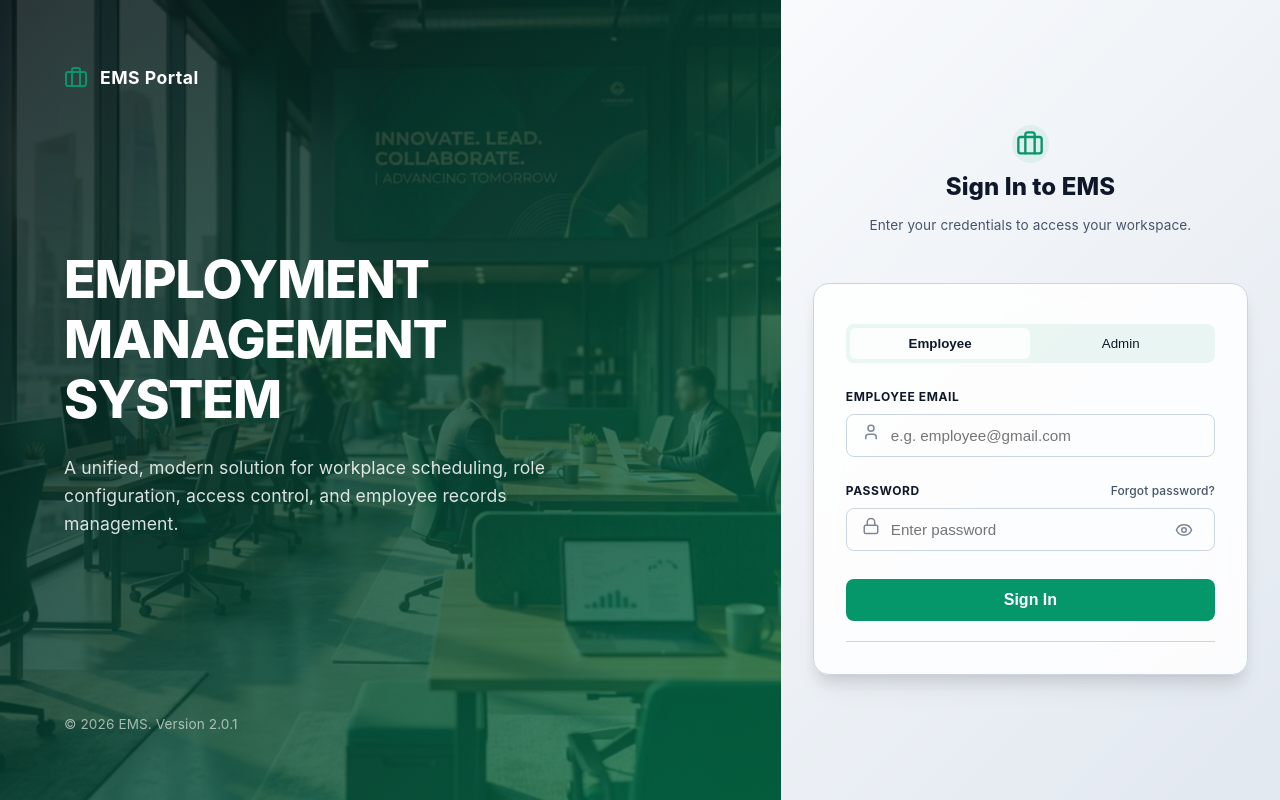
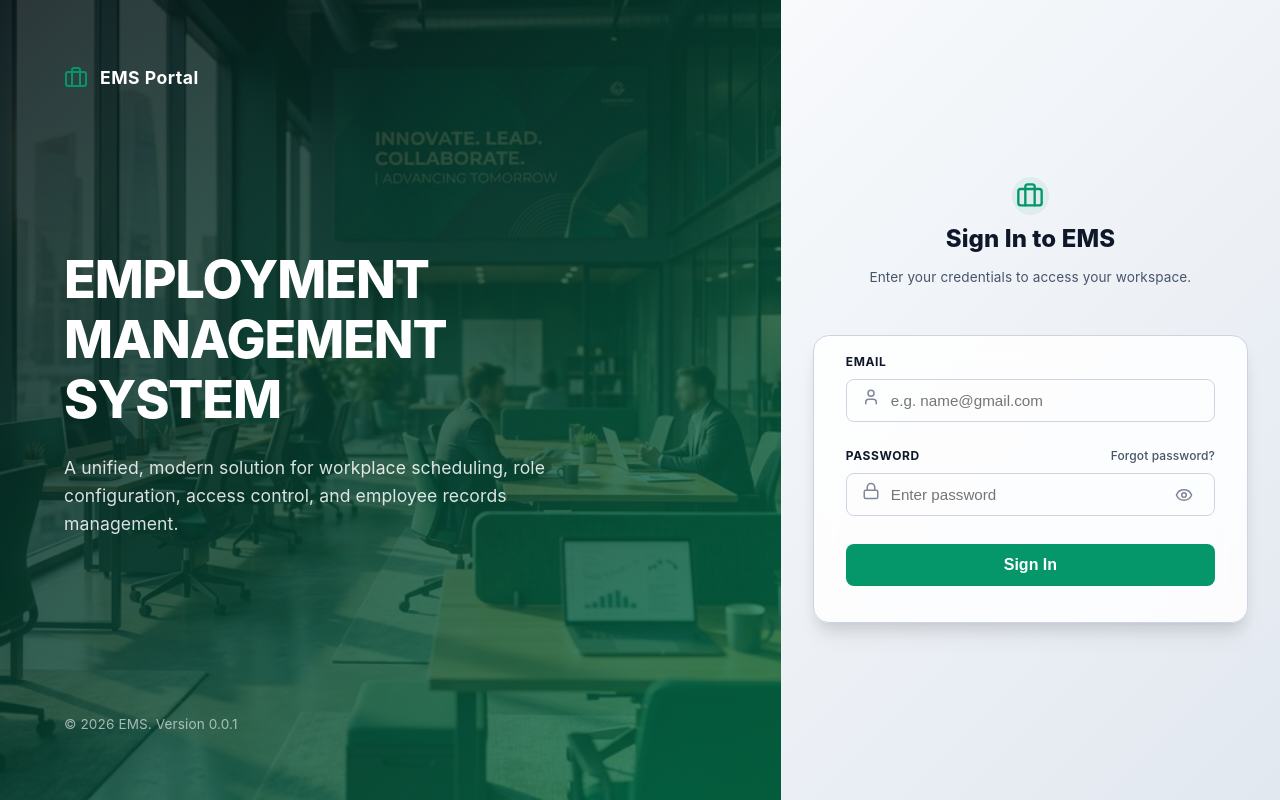
Before and after one commit to ramana1108/EMS-FRONTEND, a React (Vite) app: page / in a window 1280 px wide. Built offline with nearby package versions, Linux system fonts and the light colour scheme.

Commit message:
change in patch work of login.jsx

```diff
--- a/src/pages/Login.jsx
+++ b/src/pages/Login.jsx
@@ -1,9 +1,8 @@
 import React, { useState } from "react";//import react & usestate for s,u
 import { Link, useNavigate } from "react-router-dom";// fornavigation b/w pages
-import { Briefcase, User, Shield, Lock, Eye, EyeOff, CheckCircle, AlertCircle } from "lucide-react";//import the icond from lu...
+import { User, Lock, Eye, EyeOff, CheckCircle, AlertCircle, Briefcase } from "lucide-react";//import the icond from lu...
 
 function Login() {//login fn
-    const [role, setRole] = useState("employee");//set role emp
     const [username, setUsername] = useState("");//set username
     const [password, setPassword] = useState("");// set passw..
     const [showPassword, setShowPassword] = useState(false);//decide whether to show pass
@@ -23,12 +22,13 @@ function Login() {//login fn
 
         const registeredUsers = JSON.parse(localStorage.getItem("registered_users") || "[]");//retrieve user reg in local storage
 
+        // no more role filtering - match on email across all registered users
         const matchedUser = registeredUsers.find(
-            (u) => u.role === role && u.email.toLowerCase() === username.toLowerCase()//search the user entered email in the local storage
+            (u) => u.email.toLowerCase() === username.toLowerCase()
         );
 
-        const isEmployeeDummy = role === "employee" && username.toLowerCase() === "employee@gmail.com" && password === "password";//checks role ,username and pass
-        const isAdminDummy = role === "admin" && username.toLowerCase() === "admin@gmail.com" && password === "password";
+        const isEmployeeDummy = username.toLowerCase() === "employee@gmail.com" && password === "password";
+        const isAdminDummy = username.toLowerCase() === "admin@gmail.com" && password === "password";
 
         if (matchedUser && matchedUser.password === password) {
             setSuccess(`Sign in successful! Welcome back, ${matchedUser.fullName}.`);//condition true show success msg
@@ -40,8 +40,8 @@ function Login() {//login fn
             setSuccess("Sign in successful! Welcome back, Demo Admin.");//check admin?
 
         } else {
-            setError(`Invalid credentials. Try using ${role === "admin" ? "admin@gmail.com" : "employee@gmail.com"} / password, or register a new card account.`);
-        }//others shoe error
+            setError("Invalid credentials. Try using admin@gmail.com or employee@gmail.com / password, or register a new account.");
+        }//others show error
     };
 
     return (
@@ -51,23 +51,20 @@ function Login() {//login fn
     <Briefcase size={24} style={{ color: "var(--accent)" }} />
         <span style={{ fontSize: "1.1rem", fontWeight: 700, letterSpacing: "0.5px" }}>EMS Portal</span>
     </div>
-
     <div className="login-left-content">
         <h1 className="login-left-title">EMPLOYMENT MANAGEMENT SYSTEM</h1>
         <p className="login-left-desc">
          A unified, modern solution for workplace scheduling, role configuration, access control, and employee records management.
         </p>
     </div>
-
     <div style={{ color: "rgba(255, 255, 255, 0.6)", fontSize: "0.85rem" }}>
-                    &copy; {new Date().getFullYear()}  EMS. Version 2.0.1
+         &copy; {new Date().getFullYear()}  EMS. Version 0.0.1
     </div>
     </div>
 
-            {/* Right side panel (Login cards) */}
+    {/* Right side panel (Login card) */}
     <div className="login-right-panel">
     <div className="login-right-inner">
-
     {/* Mobile Display Branding Header (Visible on Mobile only) */}
     <div className="login-mobile-header" style={{ width: "100%", textAlign: "center", marginBottom: "2rem" }}>
     <div style={{
@@ -87,63 +84,6 @@ function Login() {//login fn
 
     {/* Core Sign-In Card */}
     <div className="card" style={{ width: "100%", padding: "1rem 2rem", margin: 0 }}>
-                        <div style={{ textAlign: "center", marginBottom: "1.5rem" }}>
-                            <h3 style={{ margin: 0, fontSize: "1.25rem" }}></h3>
-                            <p style={{ fontSize: "0.85rem", color: "var(--text)", marginTop: "0.25rem" }}>
-                            </p>
-                        </div>
-
-                        {/* Role Tab selection */}
-                        <div style={{
-                            display: "flex",
-                            background: "var(--accent-bg)",
-                            borderRadius: "8px",
-                            padding: "0.25rem",
-                            marginBottom: "1.5rem"
-                        }}>
-                            <button
-                                type="button"
-                                onClick={() => {
-                                    setRole("employee");
-                                    setError("");
-                                    setSuccess("");
-                                }}
-                                style={{
-                                    flex: 1,
-                                    padding: "0.5rem",
-                                    borderRadius: "6px",
-                                    border: "none",
-                                    background: role === "employee" ? "var(--card-bg)" : "transparent",
-                                    color: "var(--text-h)",
-                                    fontWeight: role === "employee" ? "700" : "500",
-                                    cursor: "pointer",
-                                    transition: "all 0.2s"
-                                }}
-                            >
-                                Employee
-                            </button>
-                            <button
-                                type="button"
-                                onClick={() => {
-                                    setRole("admin");
-                                    setError("");
-                                    setSuccess("");
-                                }}
-                                style={{
-                                    flex: 1,
-                                    padding: "0.5rem",
-                                    borderRadius: "6px",
-                                    border: "none",
-                                    background: role === "admin" ? "var(--card-bg)" : "transparent",
-                                    color: "var(--text-h)",
-                                    fontWeight: role === "admin" ? "700" : "500",
-                                    cursor: "pointer",
-                                    transition: "all 0.2s"
-                                }}
-                            >
-                                Admin
-                            </button>
-                        </div>
 
         {error && (
         <div style={{
@@ -184,25 +124,22 @@ function Login() {//login fn
                 )}
 
     <form onSubmit={handleLogin}>
-                            {/* ID Input */}
+    {/* Email Input */}
     <div className="form-group">
-                                <label className="form-label">
-                                    {role === "admin" ? " Admin Email" : "Employee Email"}
-                                </label>
+    <label className="form-label">Email</label>
     <div className="input-container">
     <span className="input-icon">
-                                        {role === "admin" ? <Shield size={18} /> : <User size={18} />}
+    <User size={18} />
     </span>
     <input
         type="text"
         className="form-input"
-                                        placeholder={role === "admin" ? "e.g. admin@gmail.com" : "e.g. employee@gmail.com"}
+        placeholder="e.g. name@gmail.com"
         value={username}
         onChange={(e) => setUsername(e.target.value)}
     />
     </div>
     </div>
-
     {/* Password Input */}
     <div className="form-group" style={{ marginBottom: "1.75rem" }}>
     <div style={{ display: "flex", justifyContent: "space-between", alignItems: "center", marginBottom: "0.5rem" }}>
@@ -234,33 +171,17 @@ function Login() {//login fn
                 opacity: 0.7,
                 display: "flex",
                 alignItems: "center"
-                                        }}
-                                    >
+                    }}>
               {showPassword ? <EyeOff size={18} /> : <Eye size={18} />}
         </button>
     </div>
     </div>
-
     {/* Sign In CTA */}
     <button type="submit" className="btn btn-primary" style={{ marginBottom: "1.25rem" }}>
          Sign In
     </button>
     </form>
-
-                        <div style={{
-                            textAlign: "center",
-                            fontSize: "0.85rem",
-                            color: "var(--text)",
-                            paddingTop: "1rem",
-                            borderTop: "1px solid var(--border)"
-                        }}>
-                            <Link to={`/register?role=${role}`} style={{ fontWeight: 600, color: "var(--accent)" }}></Link>
     </div>
-                    </div>
-
-                    {/* Dynamic Demo Credentials Helper */}
-
-
     </div>
     </div>
     </div>
```
Lines whose indentation alone changed are shown as unchanged.
